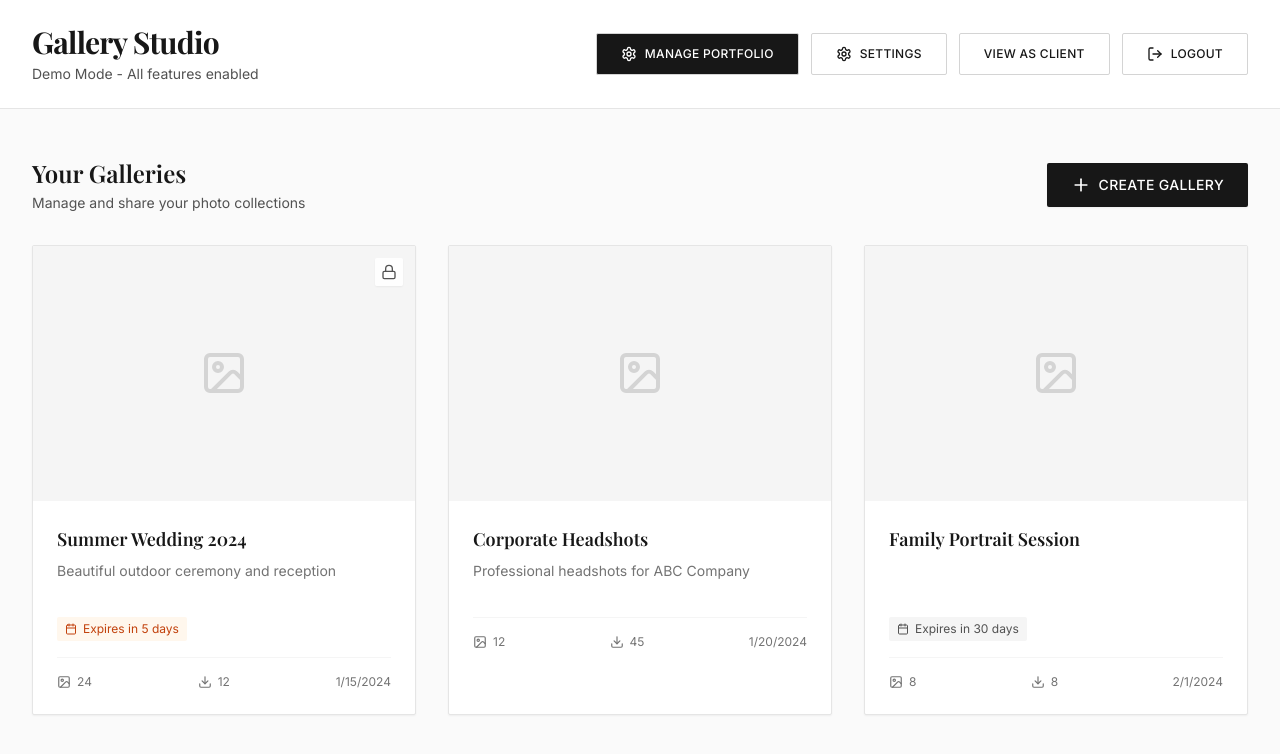
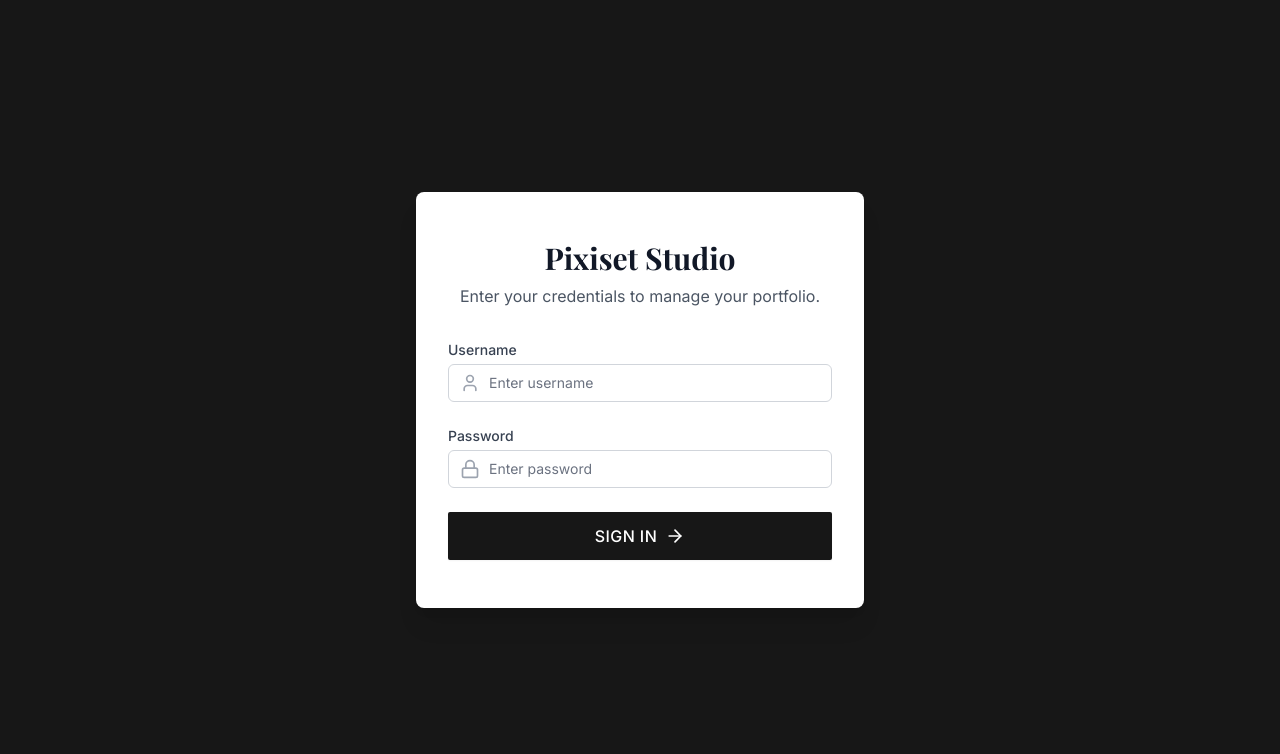
Before and after one commit to zwroee/GalleryStudio, a React (Vite) app in the folder frontend/: page /gallery-studio in a window 1280 px wide. Shown: the top 754 px of the page. Built offline with nearby package versions, Linux system fonts and the light colour scheme.

Commit message:
Refactor frontend for real backend integration

```diff
--- a/frontend/src/App.tsx
+++ b/frontend/src/App.tsx
@@ -36,9 +36,14 @@
             <Routes>
                 {/* Gallery Studio Routes (Admin/Demo System) */}
                 <Route path="/" element={<Navigate to="/gallery-studio" />} />
-                <Route path="/gallery-studio" element={<DemoPage />} />
-                <Route path="/gallery-studio/admin" element={<AdminDashboard />} />
-                <Route path="/gallery-studio/admin/gallery/:id" element={<GalleryManagement />} />
+                <Route path="/gallery-studio" element={<LoginPage />} />
+                <Route path="/gallery-studio/login" element={<LoginPage />} />
+                <Route path="/gallery-studio/admin" element={
+                    isAuthenticated ? <AdminDashboard /> : <Navigate to="/gallery-studio/login" />
+                } />
+                <Route path="/gallery-studio/admin/gallery/:id" element={
+                    isAuthenticated ? <GalleryManagement /> : <Navigate to="/gallery-studio/login" />
+                } />
                 <Route path="/gallery-studio/gallery/:id" element={<ClientGalleryView />} />
                 <Route path="/gallery-studio/portfolio" element={<PortfolioPage />} />
 
--- a/frontend/src/pages/LoginPage.tsx
+++ b/frontend/src/pages/LoginPage.tsx
@@ -1,53 +1,93 @@
 import { useState } from 'react';
 import { useNavigate } from 'react-router-dom';
 import { useAuthStore } from '../store/authStore';
-import { ArrowRight } from 'lucide-react';
+import { authApi } from '../services/api';
+import { ArrowRight, Lock, User } from 'lucide-react';
 
 export default function LoginPage() {
+    const [username, setUsername] = useState('');
+    const [password, setPassword] = useState('');
     const [isLoading, setIsLoading] = useState(false);
+    const [error, setError] = useState('');
+
     const login = useAuthStore((state) => state.login);
     const navigate = useNavigate();
 
-    const handleDemoLogin = async (e: React.FormEvent) => {
+    const handleLogin = async (e: React.FormEvent) => {
         e.preventDefault();
         setIsLoading(true);
+        setError('');
 
-        // Simulate login delay for effect
-        await new Promise(resolve => setTimeout(resolve, 800));
-
-        // Demo login
-        await login({
-            id: 'demo-id',
-            username: 'demo',
-            email: 'demo@example.com',
-            password_hash: '',
-            watermark_logo_path: null,
-            created_at: new Date().toISOString()
-        }, 'demo-token');
-        navigate('/admin');
+        try {
+            const response = await authApi.login({ username, password });
+            login(response.user, response.token);
+            navigate('/gallery-studio/admin');
+        } catch (err: any) {
+            setError(err.response?.data?.error || 'Login failed');
+        } finally {
+            setIsLoading(false);
+        }
     };
 
     return (
         <div className="min-h-screen bg-neutral-900 flex items-center justify-center px-4">
             <div className="max-w-md w-full bg-white rounded-lg shadow-xl overflow-hidden">
-                <div className="px-8 py-12 text-center">
-                    <h2 className="text-3xl font-serif font-bold text-gray-900 mb-2">Pixiset Demo</h2>
-                    <p className="text-gray-600 mb-8">Enter the admin dashboard to manage your portfolio.</p>
+                <div className="px-8 py-12">
+                    <div className="text-center mb-8">
+                        <h2 className="text-3xl font-serif font-bold text-gray-900 mb-2">Pixiset Studio</h2>
+                        <p className="text-gray-600">Enter your credentials to manage your portfolio.</p>
+                    </div>
 
-                    <form onSubmit={handleDemoLogin}>
+                    <form onSubmit={handleLogin} className="space-y-6">
+                        {error && (
+                            <div className="bg-red-50 text-red-600 p-3 rounded-md text-sm text-center">
+                                {error}
+                            </div>
+                        )}
+
+                        <div>
+                            <label className="block text-sm font-medium text-gray-700 mb-1">Username</label>
+                            <div className="relative">
+                                <div className="absolute inset-y-0 left-0 pl-3 flex items-center pointer-events-none">
+                                    <User className="h-5 w-5 text-gray-400" />
+                                </div>
+                                <input
+                                    type="text"
+                                    value={username}
+                                    onChange={(e) => setUsername(e.target.value)}
+                                    className="block w-full pl-10 pr-3 py-2 border border-gray-300 rounded-md leading-5 bg-white placeholder-gray-500 focus:outline-none focus:placeholder-gray-400 focus:ring-1 focus:ring-primary-500 focus:border-primary-500 sm:text-sm"
+                                    placeholder="Enter username"
+                                    required
+                                />
+                            </div>
+                        </div>
+
+                        <div>
+                            <label className="block text-sm font-medium text-gray-700 mb-1">Password</label>
+                            <div className="relative">
+                                <div className="absolute inset-y-0 left-0 pl-3 flex items-center pointer-events-none">
+                                    <Lock className="h-5 w-5 text-gray-400" />
+                                </div>
+                                <input
+                                    type="password"
+                                    value={password}
+                                    onChange={(e) => setPassword(e.target.value)}
+                                    className="block w-full pl-10 pr-3 py-2 border border-gray-300 rounded-md leading-5 bg-white placeholder-gray-500 focus:outline-none focus:placeholder-gray-400 focus:ring-1 focus:ring-primary-500 focus:border-primary-500 sm:text-sm"
+                                    placeholder="Enter password"
+                                    required
+                                />
+                            </div>
+                        </div>
+
                         <button
                             type="submit"
                             disabled={isLoading}
                             className="w-full btn-primary flex items-center justify-center gap-2 py-3 text-base"
                         >
-                            {isLoading ? 'Entering...' : 'Enter Admin Panel'}
+                            {isLoading ? 'Signing in...' : 'Sign In'}
                             {!isLoading && <ArrowRight className="w-5 h-5" />}
                         </button>
                     </form>
-
-                    <p className="mt-6 text-xs text-gray-400">
-                        No password required for demo mode.
-                    </p>
                 </div>
             </div>
         </div>
--- a/frontend/src/types/index.ts
+++ b/frontend/src/types/index.ts
@@ -40,10 +40,10 @@
 export interface AdminUser {
     id: string;
     username: string;
-    password_hash: string;
+    password_hash?: string;
     email: string;
     watermark_logo_path: string | null;
-    created_at: string;
+    created_at?: string;
 }
 
 // API Request/Response Types
```
